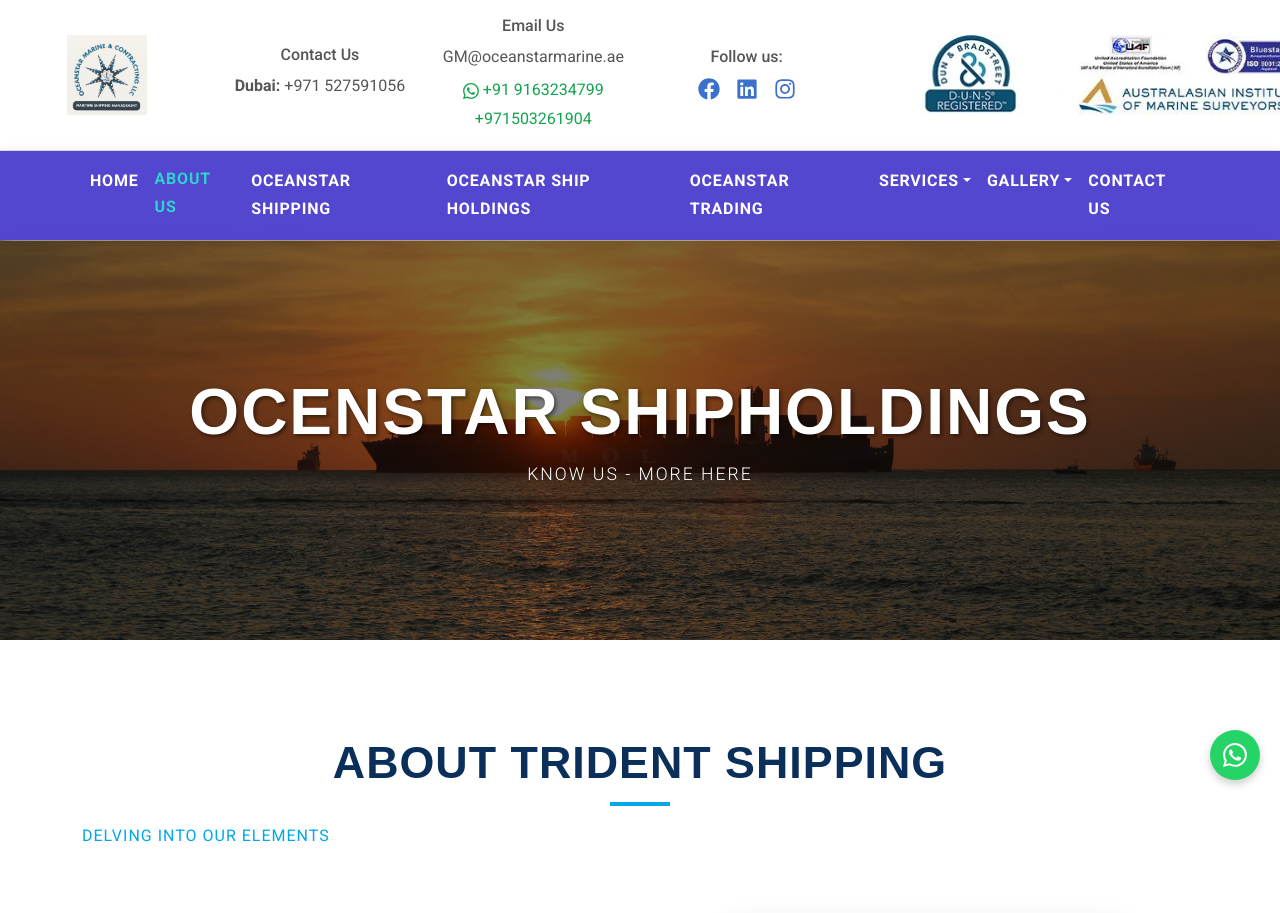
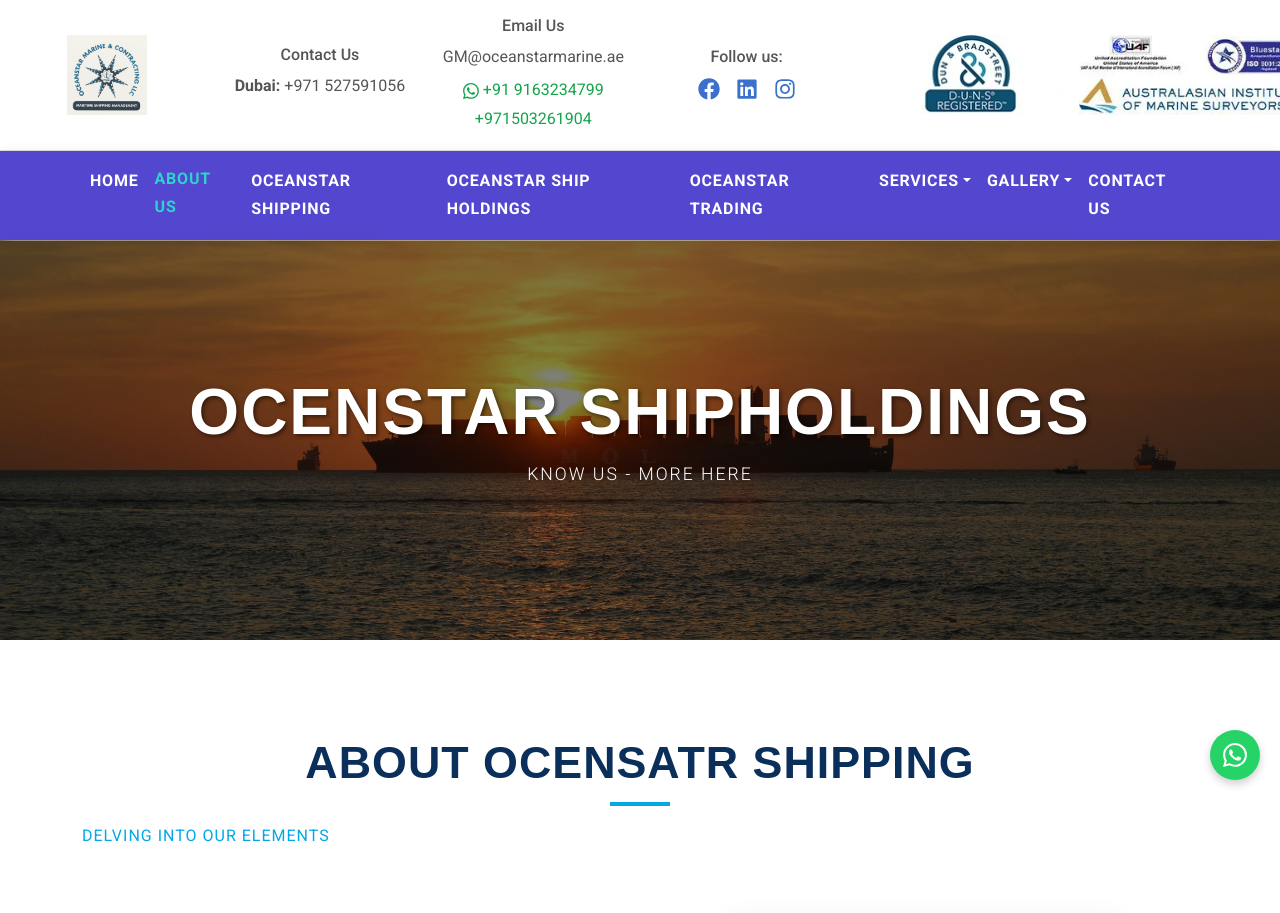
Before and after one commit to berap4111/Ocenstar, a React (Vite) app: page /About in a window 1280 px wide. Shown: the top 913 px of the page. Built offline with nearby package versions, Linux system fonts and the light colour scheme; grey boxes are pictures that could not be loaded.

Commit message:
Update description

```diff
--- a/src/component/About.jsx
+++ b/src/component/About.jsx
@@ -8,7 +8,7 @@
 const ShipHoldings = [
   {
     id: "about-trident",
-    title: "About Trident Shipping",
+    title: "About Ocensatr Shipping",
     subtitle: "Delving into our elements",
     image: ship2,
     imageAlt: "Buoy in the ocean at sunset",
```
